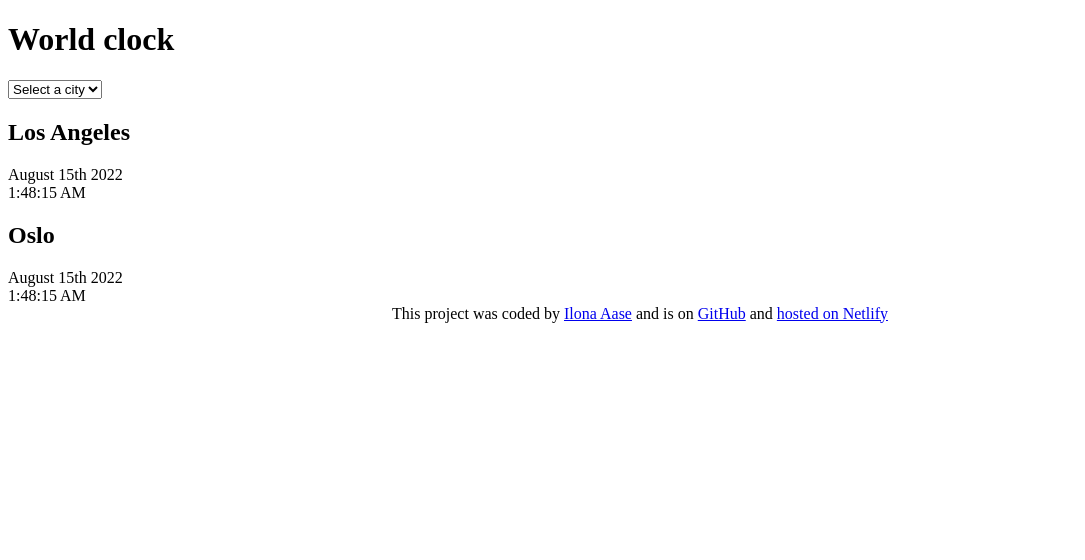
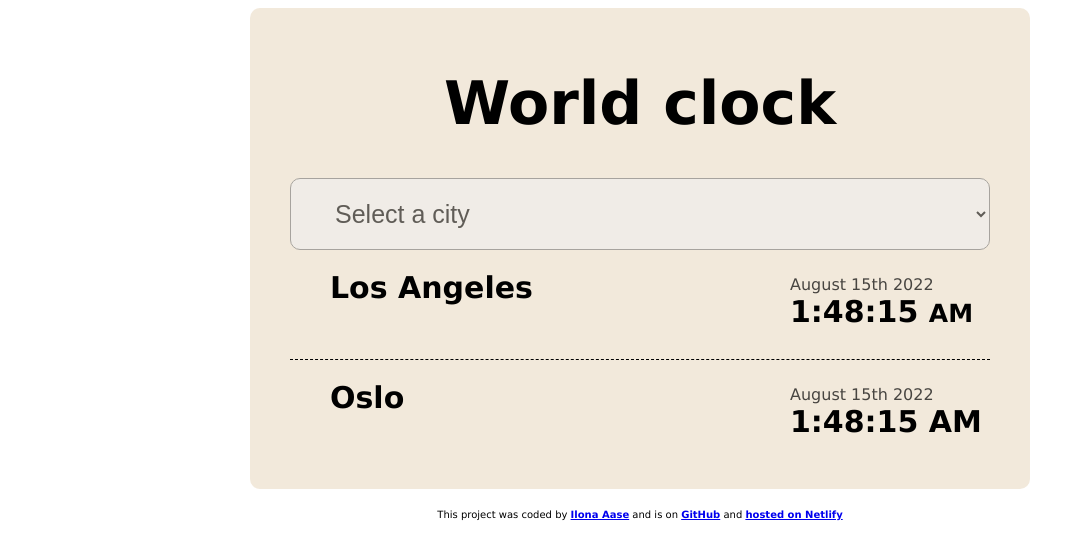
Before and after one commit to HildaAb/World-clock, a plain HTML site: page index.html in a window 1280 px wide. Shown: the whole page, without its empty margins (0-1085 px from the left). Drawn offline with nearby package versions, Linux system fonts and the light colour scheme; files that its build step writes are made by us from their sources.

Commit message:
added style in css

```diff
--- a/index.html
+++ b/index.html
@@ -5,7 +5,7 @@
     <meta name="viewport" content="width=, initial-scale=1.0" />
     <script src="https://cdnjs.cloudflare.com/ajax/libs/moment.js/2.29.4/moment.min.js"></script>
     <script src="https://cdnjs.cloudflare.com/ajax/libs/moment-timezone/0.5.37/moment-timezone-with-data-1970-2030.min.js"></script>
-    <link rel="stylesheet" href="css/style.css" />
+    <link rel="stylesheet" href="src/style.css" />
     <title>Document</title>
   </head>
   <body>
@@ -22,7 +22,7 @@
       <div class="city">
         <h2>Los Angeles</h2>
         <div class="date">August 15th 2022</div>
-        <div class="time">1:48:15 AM</div>
+        <div class="time">1:48:15 <small>AM</small></div>
       </div>
 
       <div class="city">
--- a/src/style.css
+++ b/src/style.css
@@ -1,3 +1,55 @@
+body {
+  font-family: "Lucida Sans", "Lucida Sans Regular", "Lucida Grande",
+    "Lucida Sans Unicode", Geneva, Verdana, sans-serif;
+}
+a {
+  font-weight: bold;
+}
+h1 {
+  text-align: center;
+  font-size: 60px;
+}
+h2 {
+  font-size: 30px;
+  padding: 20px 40px;
+  margin-top: -30px;
+}
+select {
+  display: block;
+  width: 100%;
+  padding: 20px 40px;
+  border-radius: 10px;
+  font-size: 25px;
+  opacity: 0.6;
+  text-align: start;
+}
 footer {
   text-align: center;
+  font-size: 10px;
+  padding: 20px 40px;
 }
+.container {
+  width: 700px;
+  margin: 0 auto;
+  background-color: rgb(242, 233, 219);
+  padding: 20px 40px;
+  border-radius: 10px;
+}
+.city {
+  padding: 30px 0;
+
+  border-bottom: 1px dashed;
+}
+.city:last-child {
+  border: none;
+}
+.date {
+  opacity: 0.7;
+  margin-left: 500px;
+  margin-top: -75px;
+}
+.time {
+  font-size: 30px;
+  font-weight: bold;
+  margin-left: 500px;
+}
```
